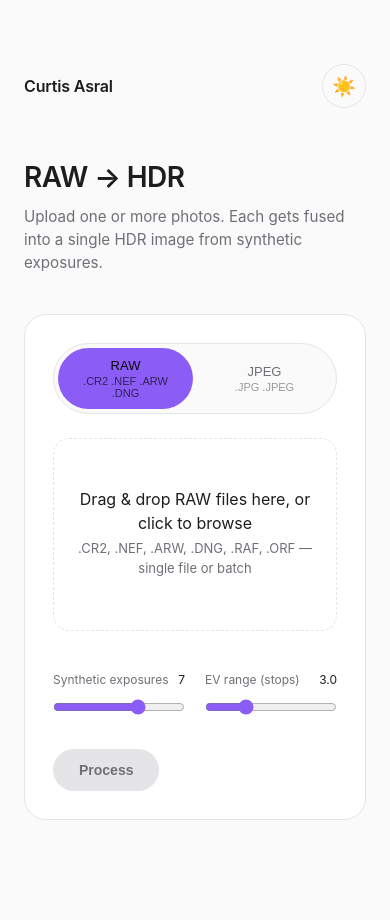
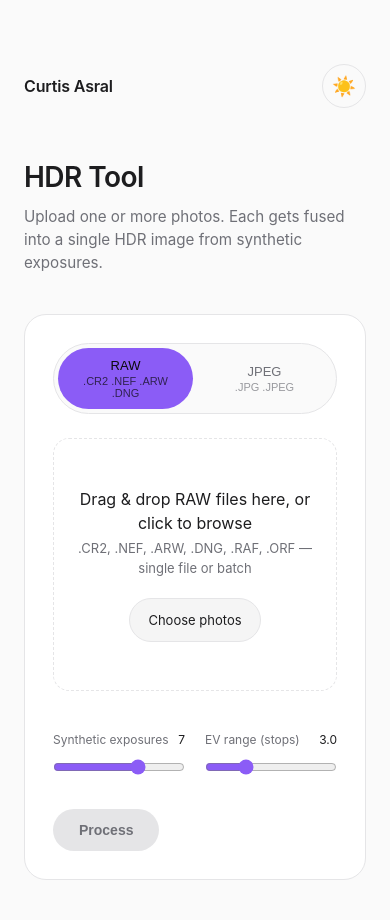
Before and after one commit to curtis-asral/curtis2, a Flask app: page /hdr in a window 390 px wide. Shown: the top 920 px of the page. Before the commit the page ends 820 px from the top, so only its background shows below. Run offline with Flask 3, Linux system fonts and the light colour scheme.

Commit message:
add mobile upload support

```diff
--- a/static/css/style.css
+++ b/static/css/style.css
@@ -234,6 +234,23 @@ ul.projects {
 .dropzone input[type="file"] {
     display: none;
 }
+.file-picker {
+    display: inline-flex;
+    align-items: center;
+    justify-content: center;
+    min-height: 44px;
+    margin-top: 16px;
+    padding: 0 18px;
+    border: 1px solid var(--border);
+    border-radius: var(--radius-pill);
+    background: var(--surface-hover);
+    color: var(--text);
+    font-size: 0.8125rem;
+    cursor: pointer;
+}
+.file-picker:hover {
+    border-color: var(--accent-lavender);
+}
 
 .filelist {
     margin-top: 16px;
--- a/templates/base.html
+++ b/templates/base.html
@@ -5,6 +5,12 @@
 <meta name="viewport" content="width=device-width, initial-scale=1.0">
 <title>{% block title %}Curtis Asral{% endblock %}</title>
 <link rel="icon" href="{{ url_for('static', filename='favicon.ico') }}" type="image/x-icon">
+<link rel="apple-touch-icon" href="{{ url_for('static', filename='hdr.ico') }}">
+<link rel="manifest" href="{{ url_for('static', filename='manifest.json') }}">
+<meta name="apple-mobile-web-app-capable" content="yes">
+<meta name="apple-mobile-web-app-status-bar-style" content="black-translucent">
+<meta name="apple-mobile-web-app-title" content="HDR Tool">
+<meta name="theme-color" content="#0a0a0c">
 <link rel="stylesheet" href="{{ url_for('static', filename='css/style.css') }}">
 {% block extra_head %}{% endblock %}
 </head>
--- a/templates/hdr.html
+++ b/templates/hdr.html
@@ -1,9 +1,9 @@
 {% extends "base.html" %}
 
-{% block title %}RAW → HDR{% endblock %}
+{% block title %}HDR Tool{% endblock %}
 
 {% block content %}
-  <h1 class="title">RAW → HDR</h1>
+  <h1 class="title">HDR Tool</h1>
   <p class="lede">Upload one or more photos. Each gets fused into a single HDR image from synthetic exposures.</p>
 
   <div class="panel">
@@ -19,10 +19,11 @@
     </div>
 
     <form id="uploadForm">
-      <div class="dropzone" id="dropzone">
+      <div class="dropzone" id="dropzone" role="button" tabindex="0" aria-controls="fileInput">
         <p>Drag &amp; drop RAW files here, or click to browse</p>
         <p class="hint" id="acceptHint">.CR2, .NEF, .ARW, .DNG, .RAF, .ORF — single file or batch</p>
-        <input type="file" id="fileInput" name="files" multiple>
+        <label class="file-picker" for="fileInput">Choose photos</label>
+        <input type="file" id="fileInput" name="files" accept="image/jpeg,.jpg,.jpeg,.cr2,.nef,.arw,.dng,.raf,.orf,.rw2" multiple>
       </div>
 
       <div class="filelist" id="fileList"></div>
@@ -72,6 +73,19 @@ const RAW_EXTENSIONS = ['.cr2', '.nef', '.arw', '.dng', '.raf', '.orf', '.rw2'];
 let currentMode = 'raw';
 let selectedFiles = [];
 
+function updateFilePicker() {
+  const isRaw = currentMode === 'raw';
+  fileInput.accept = isRaw
+    ? 'image/jpeg,.jpg,.jpeg,.cr2,.nef,.arw,.dng,.raf,.orf,.rw2'
+    : 'image/jpeg,.jpg,.jpeg';
+  acceptHint.textContent = isRaw
+    ? '.CR2, .NEF, .ARW, .DNG, .RAF, .ORF — single file or batch'
+    : '.JPG, .JPEG — single file or batch';
+  dropzone.querySelector('p').textContent = isRaw
+    ? 'Drag & drop RAW files here, or click to browse'
+    : 'Drag & drop JPEG photos here, or click to browse';
+}
+
 // Mode toggle (JPEG reserved for a future backend option)
 document.querySelectorAll('.mode-btn').forEach(btn => {
   btn.addEventListener('click', () => {
@@ -79,9 +93,9 @@ document.querySelectorAll('.mode-btn').forEach(btn => {
     document.querySelectorAll('.mode-btn').forEach(b => b.classList.remove('active'));
     btn.classList.add('active');
     currentMode = btn.dataset.mode;
-    acceptHint.textContent = currentMode === 'raw'
-      ? '.CR2, .NEF, .ARW, .DNG, .RAF, .ORF — single file or batch'
-      : '.JPG, .JPEG — single file or batch';
+    selectedFiles = [];
+    renderFileList();
+    updateFilePicker();
   });
 });
 
@@ -92,7 +106,15 @@ evRange.addEventListener('input', () => {
   document.getElementById('evRangeVal').textContent = parseFloat(evRange.value).toFixed(1);
 });
 
-dropzone.addEventListener('click', () => fileInput.click());
+dropzone.addEventListener('click', e => {
+  if (e.target !== fileInput && !e.target.closest('.file-picker')) fileInput.click();
+});
+dropzone.addEventListener('keydown', e => {
+  if (e.key === 'Enter' || e.key === ' ') {
+    e.preventDefault();
+    fileInput.click();
+  }
+});
 dropzone.addEventListener('dragover', e => { e.preventDefault(); dropzone.classList.add('dragover'); });
 dropzone.addEventListener('dragleave', () => dropzone.classList.remove('dragover'));
 dropzone.addEventListener('drop', e => {
@@ -100,7 +122,11 @@ dropzone.addEventListener('drop', e => {
   dropzone.classList.remove('dragover');
   addFiles(e.dataTransfer.files);
 });
-fileInput.addEventListener('change', () => addFiles(fileInput.files));
+fileInput.addEventListener('change', () => {
+  addFiles(fileInput.files);
+  // Allow choosing the same photo again after removing it.
+  fileInput.value = '';
+});
 
 function extOf(name) {
   const i = name.lastIndexOf('.');
@@ -108,8 +134,13 @@ function extOf(name) {
 }
 
 function addFiles(fileListInput) {
+  const incomingFiles = Array.from(fileListInput);
+  const allJpeg = incomingFiles.length > 0 && incomingFiles.every(f => ['.jpg', '.jpeg'].includes(extOf(f.name)));
+  if (currentMode === 'raw' && selectedFiles.length === 0 && allJpeg) {
+    document.querySelector('[data-mode="jpeg"]').click();
+  }
   const validExts = currentMode === 'raw' ? RAW_EXTENSIONS : ['.jpg', '.jpeg'];
-  for (const f of fileListInput) {
+  for (const f of incomingFiles) {
     if (!validExts.includes(extOf(f.name))) continue;
     if (selectedFiles.some(sf => sf.name === f.name && sf.size === f.size)) continue;
     selectedFiles.push(f);
--- a/templates/index.html
+++ b/templates/index.html
@@ -9,8 +9,8 @@
     <ul class="projects">
         <li class="project">
             <a href="/hdr">
-                <span class="name">RAW → HDR</span>
-                <span class="desc">Fuse synthetic exposures from a single RAW photo into one HDR image.</span>
+                <span class="name">HDR Tool</span>
+                <span class="desc">Fuse synthetic exposures from RAW or JPEG photos into HDR images.</span>
             </a>
         </li>
     </ul>
```
Also changed, not shown: static/hdr.ico (added), static/manifest.json (added).
